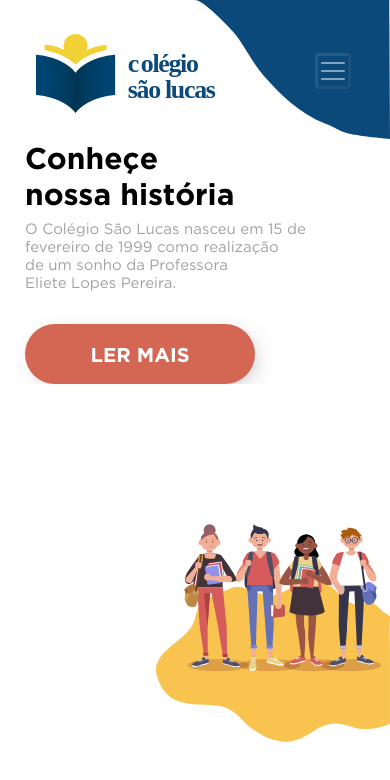
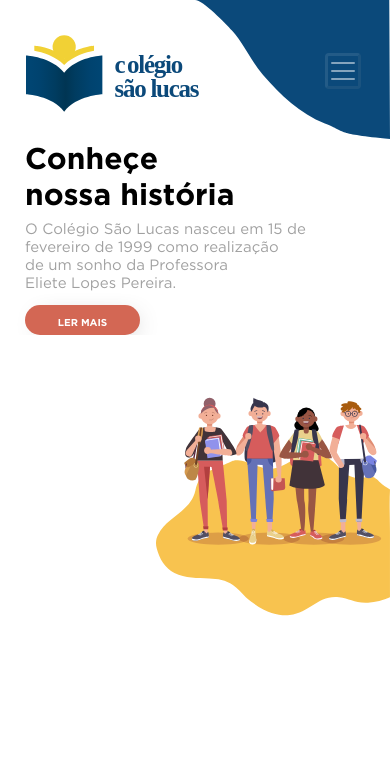
Before and after one commit to walmickdiogenes/colegio, a plain HTML site: page index.htm in a window 390 px wide. Drawn offline with nearby package versions, Linux system fonts and the light colour scheme.

Commit message:
finish home

```diff
--- a/css/style.css
+++ b/css/style.css
@@ -131,7 +131,7 @@ html, body {
     position: absolute;
     display: block;
     top: 45px;
-    right: 0px;
+    right: -10px;
   }
 
   .exit-canva{
@@ -149,7 +149,7 @@ html, body {
 
   .logo{
     width: 70%;
-    margin-left: 20px;
+    margin-left: 10px;
   }
 
   .img-header1{
@@ -168,6 +168,7 @@ html, body {
     display: block;
     width: 60%;
     z-index: -1;
+    top: 5%;
   }
 
   h1{
@@ -182,4 +183,13 @@ html, body {
     margin-top: 1px;
     margin-left: 25px;
   }
+
+  .btn-cta{
+    font-size: 10px;
+    height: 30px;
+    width: 115px;
+    margin-top: 5px;
+    padding-top: 10px;
+  }
+
 }
```
Also changed, not shown: index.htm (+0 -1 lines).
